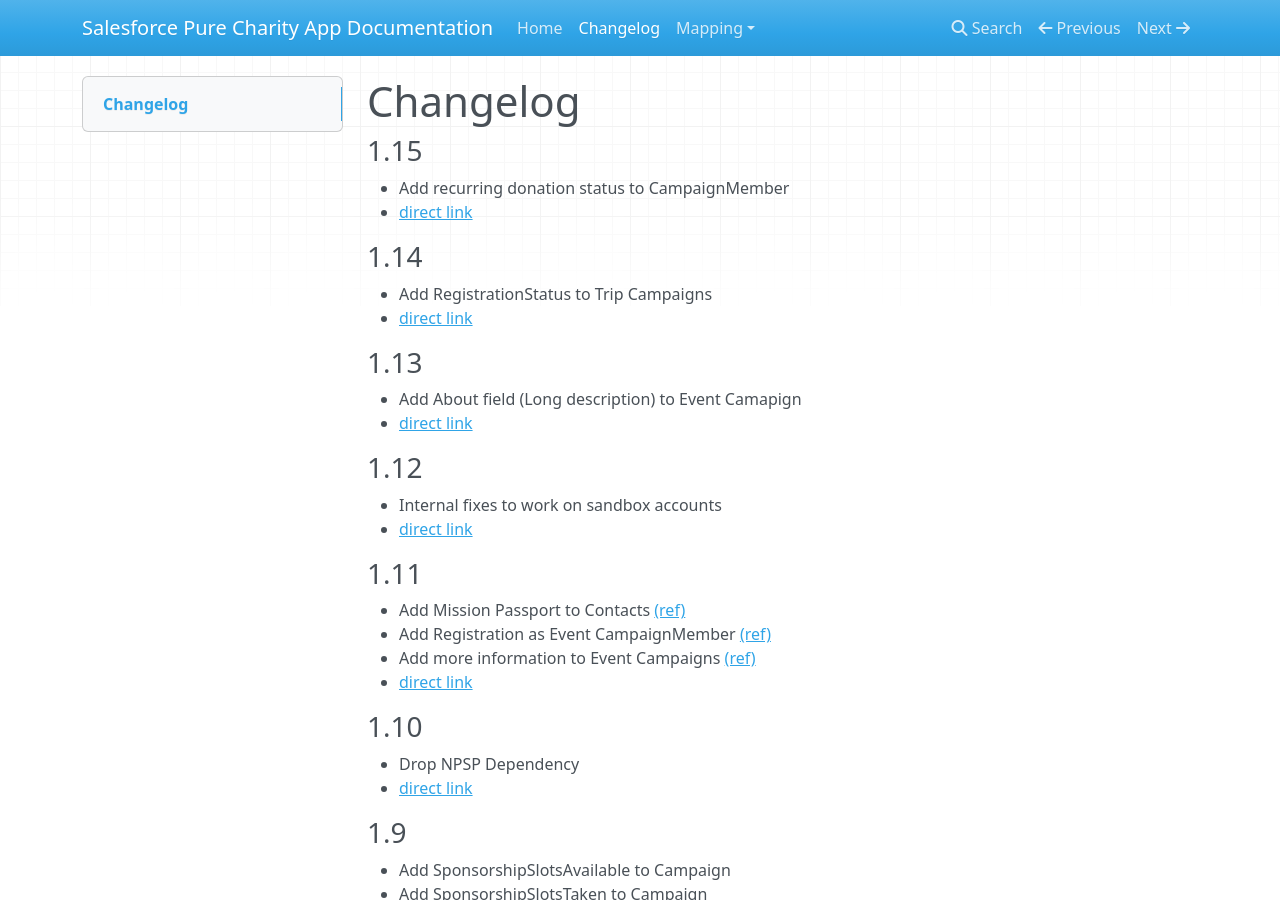
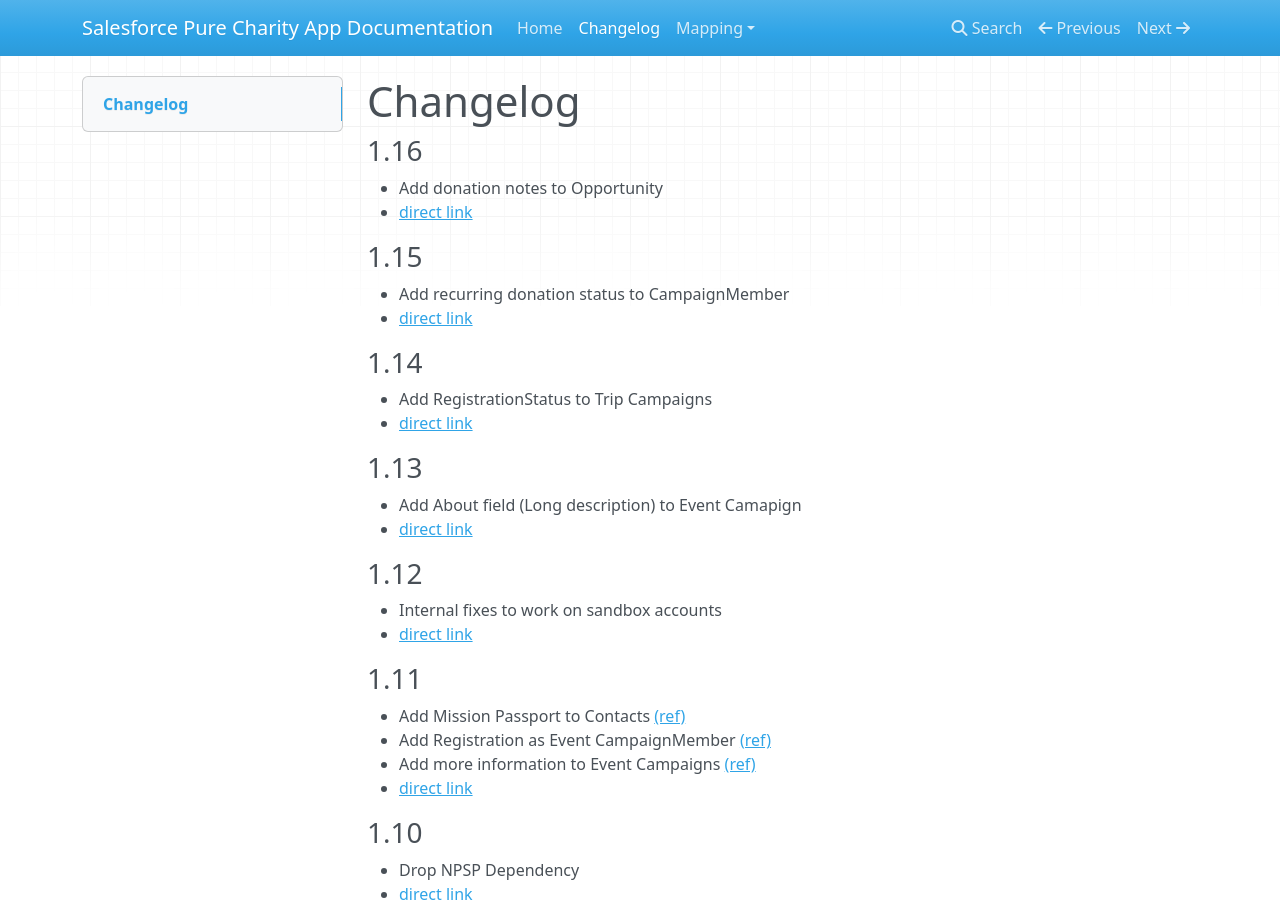
Before and after one commit to purecharity/salesforce-docs, an MkDocs documentation site: the page built from docs/changelog.md, in a window 1280 px wide and 900 px high. Built offline with MkDocs 1.6.1, drawn with Linux system fonts in a browser that asks for light colours; nearby versions of some CDN libraries; old or Windows-style settings are respelled for this version of MkDocs.

Commit message:
1.16 released
Add donation notes to Opportunity

```diff
--- a/docs/changelog.md
+++ b/docs/changelog.md
@@ -1,4 +1,9 @@
 # Changelog
+
+### 1.16
+
+- Add donation notes to Opportunity
+- [direct link](https://login.salesforce.com/packaging/installPackage.apexp?p0=04t1a000000VRWZ)
 
 ### 1.15
 
```
Also changed, not shown: docs/mapping/donations.md (+1 -0 lines).
